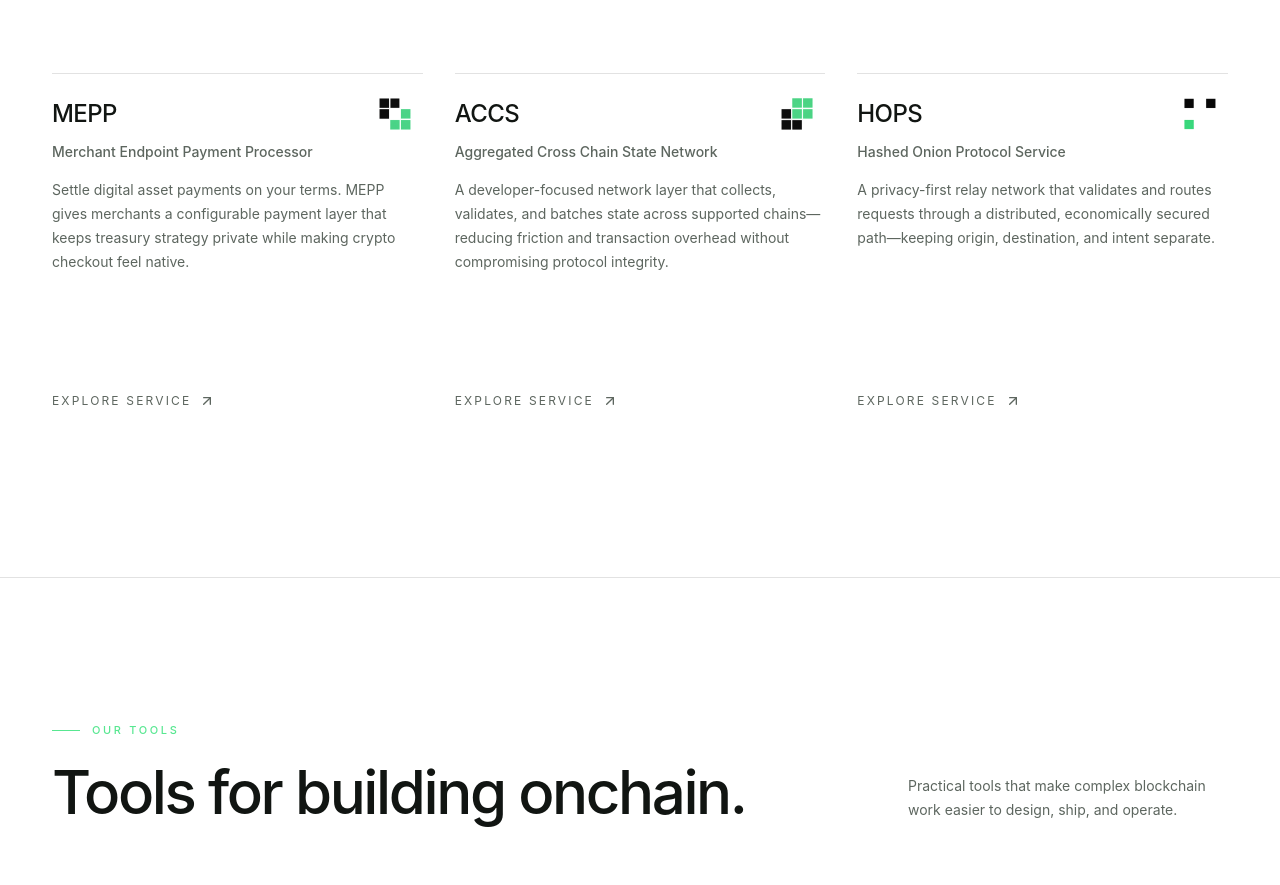
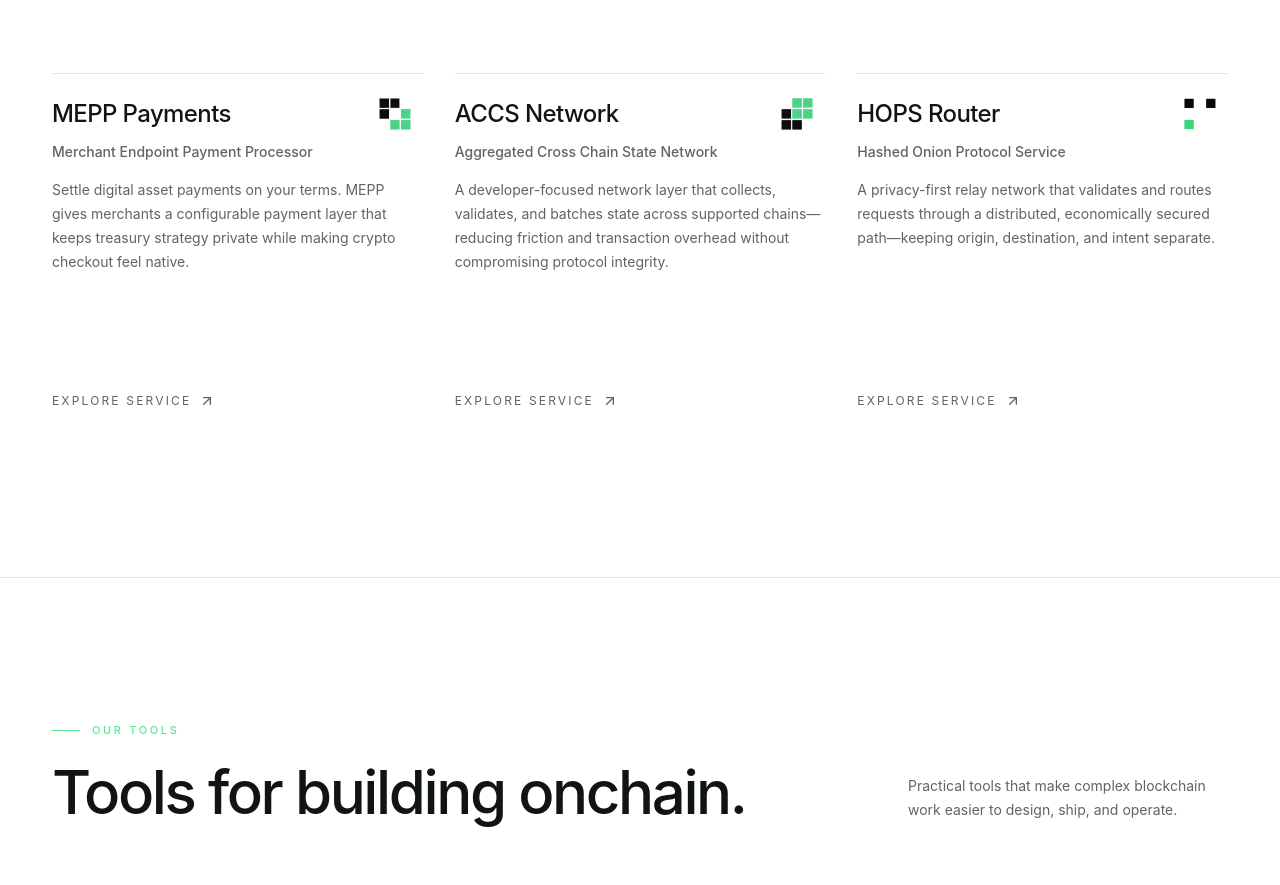
Before and after one commit to V4LKYN/hashed-solutions, a Next.js app: page / in a window 1280 px wide. Shown: the part 1431-2316 px from the top of the page. Built offline with nearby package versions, Linux system fonts and the light colour scheme.

Commit message:
Development

```diff
--- a/components/product-data.ts
+++ b/components/product-data.ts
@@ -1,7 +1,7 @@
 export const productCatalog = [
   {
     slug: 'mepp',
-    name: 'MEPP',
+    name: 'MEPP Payments',
     label: 'Merchant Endpoint Payment Processor',
     logoWhite: '/images/mepp-logo-white.png',
     logoBlack: '/images/mepp-logo-black.png',
@@ -11,7 +11,7 @@ export const productCatalog = [
   },
   {
     slug: 'accs',
-    name: 'ACCS',
+    name: 'ACCS Network',
     label: 'Aggregated Cross Chain State Network',
     logoWhite: '/images/accs-logo-white.png',
     logoBlack: '/images/accs-logo-black.png',
@@ -21,7 +21,7 @@ export const productCatalog = [
   },
   {
     slug: 'hops',
-    name: 'HOPS',
+    name: 'HOPS Router',
     label: 'Hashed Onion Protocol Service',
     logoWhite: '/images/hops-logo-white.png',
     logoBlack: '/images/hops-logo-black.png',
```
